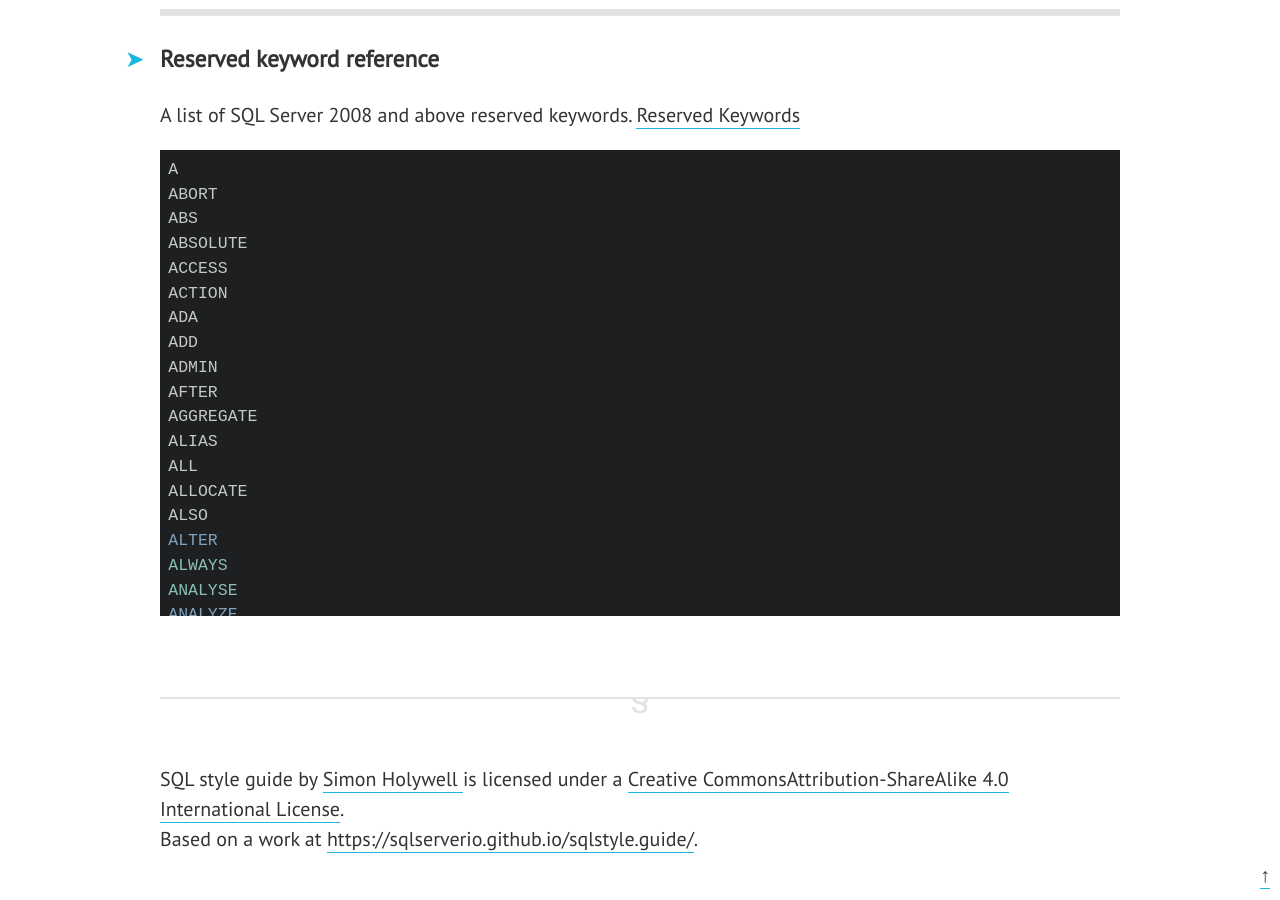
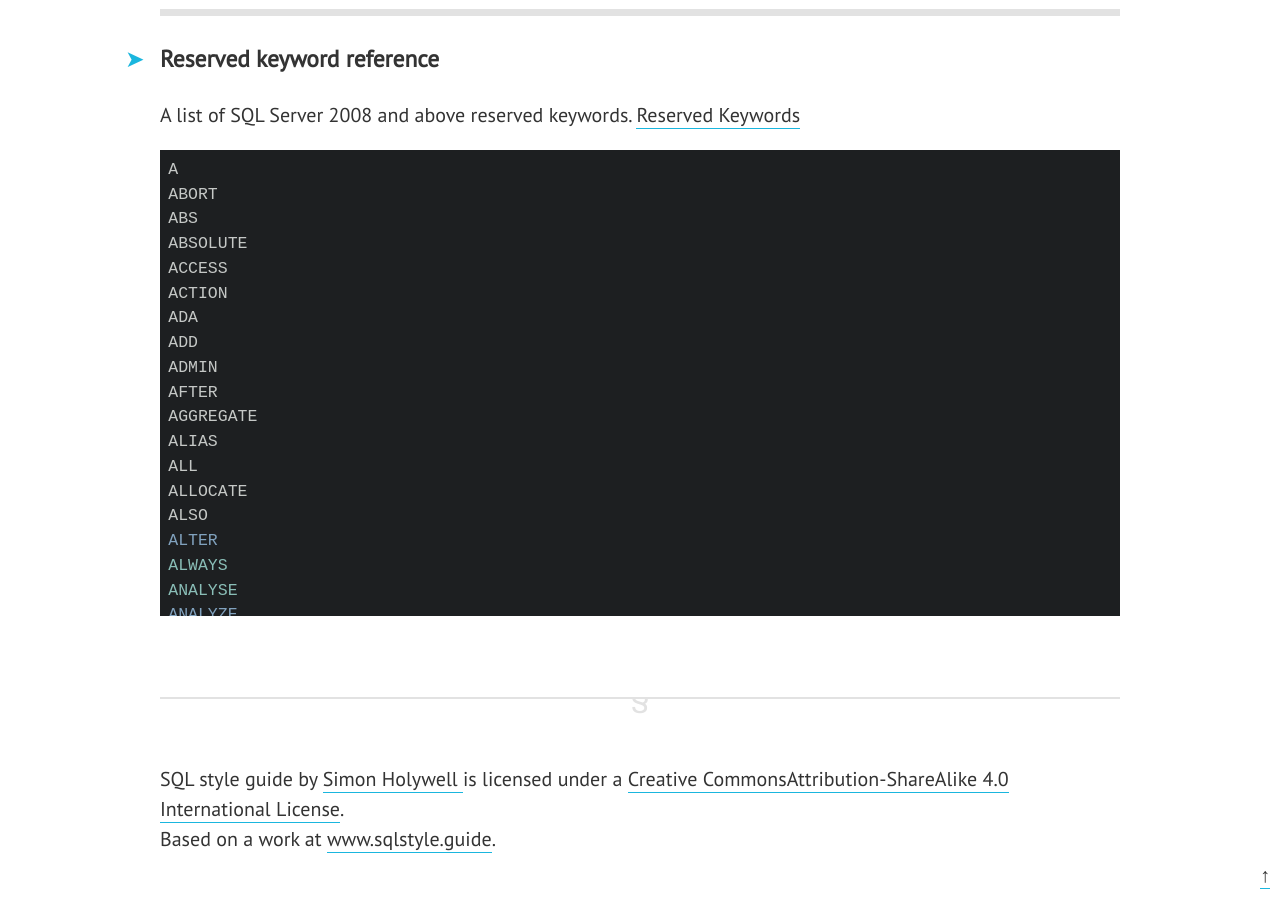
Before and after one commit to treffynnon/sqlstyle.guide, a Jekyll site: the page built from index.md, in a window 1280 px wide and 900 px high, scrolled down 12087 px. Built offline with Jekyll 4.4.1, drawn with Linux system fonts in a browser that asks for light colours; nearby versions of some CDN libraries; some web fonts are replaced; comment, search, counter and statistics services are not loaded.

Commit message:
Correct licence reference in footer
`{{ site.url }}` refers to the wrong place once you fork the project and host it somewhere else - think I might have to revise the original to hardcode this in as well.

```diff
--- a/_includes/foot.html
+++ b/_includes/foot.html
@@ -5,7 +5,7 @@
             SQL style guide
         </span> by
         <a xmlns:cc="http://creativecommons.org/ns#"
-           href="https://www.simonholywell.com/?utm_source=sqlstyle.guide&amp;utm_medium=link&amp;utm_campaign=footer-licence"
+           href="https://www.simonholywell.com/?utm_source=SQLServerIO&amp;utm_medium=link&amp;utm_campaign=footer-licence"
            property="cc:attributionName"
            rel="cc:attributionURL">
             Simon Holywell
@@ -15,8 +15,7 @@
             Creative CommonsAttribution-ShareAlike 4.0 International License</a>.
             <br />Based on a work at
         <a xmlns:dct="http://purl.org/dc/terms/"
-           href="{{ site.url }}"
-           rel="dct:source">
-            {{ site.url }}</a>.
+           href="http://www.sqlstyle.guide"
+           rel="dct:source">www.sqlstyle.guide</a>.
     </p>
 </footer>
```
